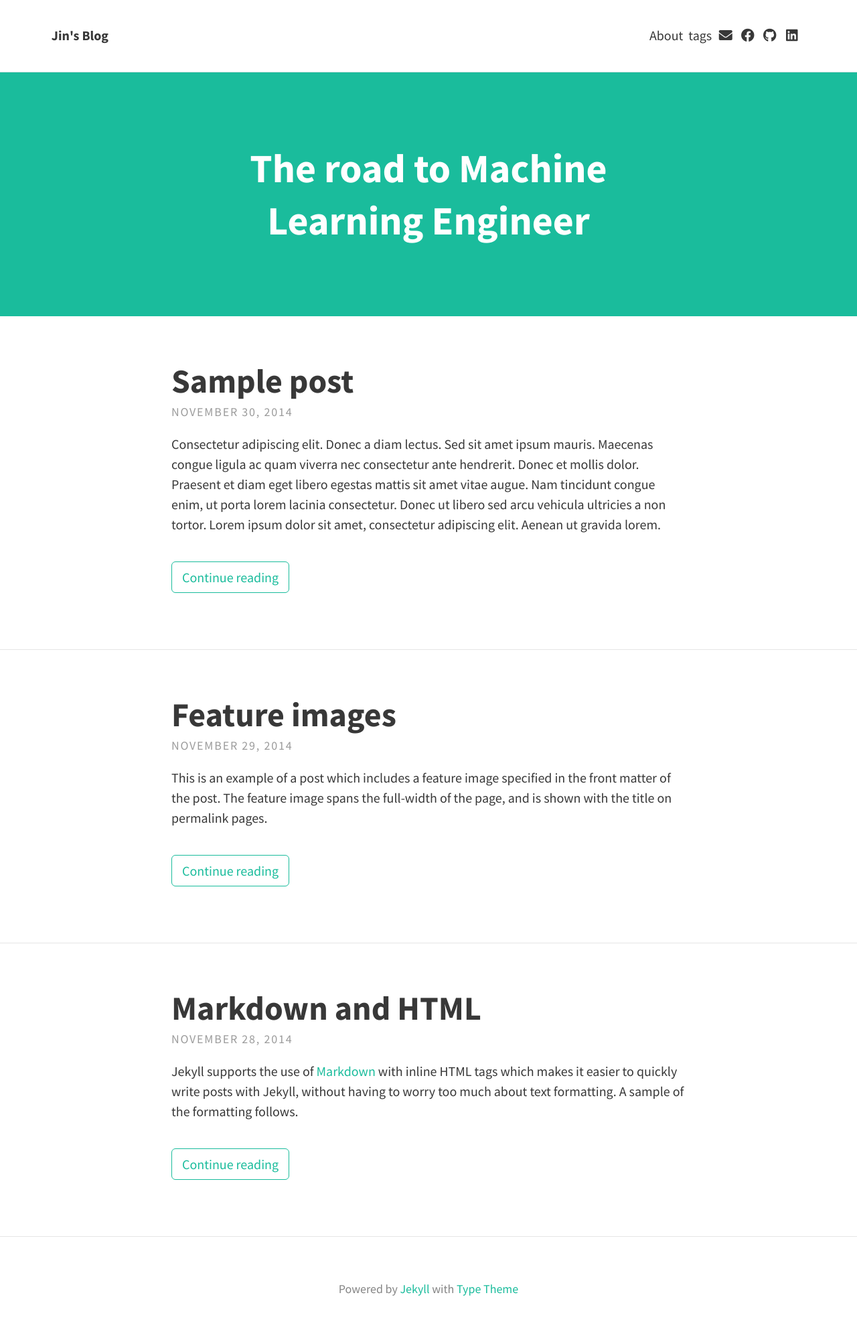
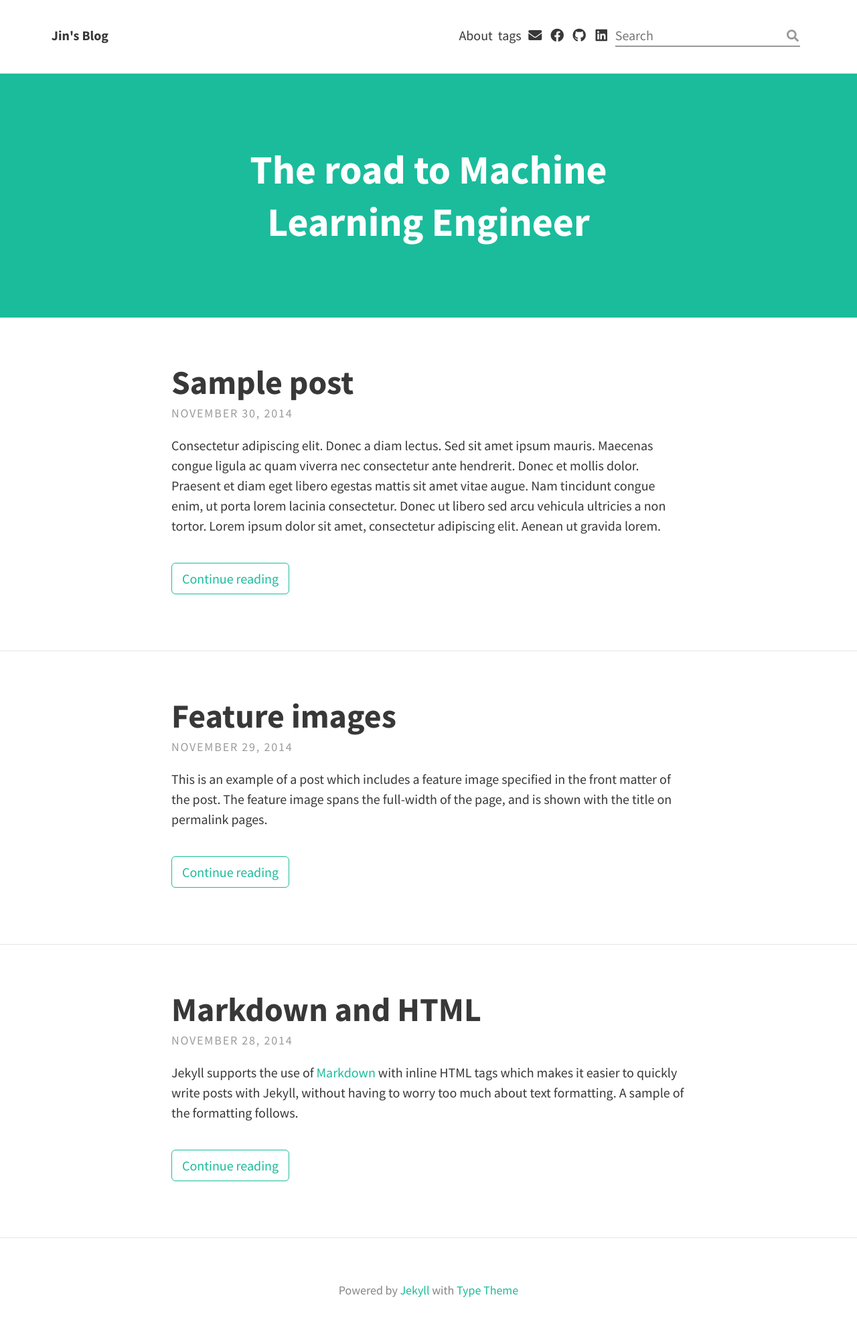
Before and after one commit to lsjhome/lsjhome-temp.github.io, a Jekyll site: the page built from index.html, in a window 1280 px wide. Shown: the whole page at 67% size. Built offline with Jekyll 4.4.1, drawn with Linux system fonts in a browser that asks for light colours; nearby versions of some CDN libraries; the list of posts is cut into pages by our own code.

Commit message:
add search

```diff
--- a/_config.yml
+++ b/_config.yml
@@ -1,7 +1,7 @@
 # SITE CONFIGURATION
 baseurl: ""
-url: "https://lsjhome007.github.io/"
-
+#url: "https://lsjhome007.github.io/"
+url: "http://localhost:4000"
 # THEME-SPECIFIC CONFIGURATION
 theme_settings:
   # Meta
@@ -46,7 +46,7 @@ theme_settings:
   google_analytics: # Tracking ID, e.g. "UA-000000-01"
   disqus_shortname:
   katex: true # Enable if using math markup
-  search: false # Enable the search feature
+  search: true # Enable the search feature
 
   # Localization strings
   str_follow_on: "Follow on"
```
